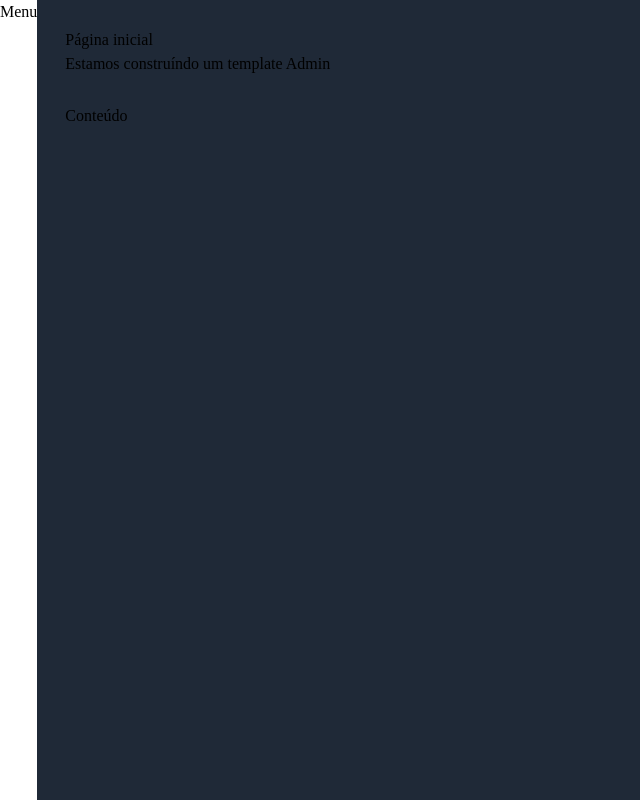
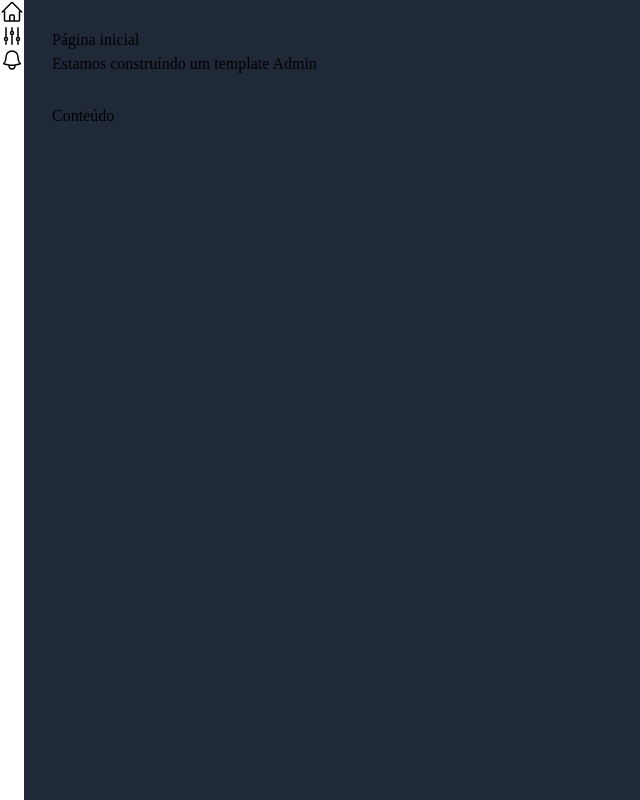
Before and after one commit to ednosmab/admin-template, a Next.js app: page / in a window 1280 px wide. Shown: the whole page, without its empty margins (0-640 px from the left). Built offline with nearby package versions, Linux system fonts and the light colour scheme.

Commit message:
create MenuItem component for menu items

```diff
--- /dev/null
+++ b/src/components/icons/index.tsx
@@ -0,0 +1,18 @@
+export const IconeCasa = (
+    <svg xmlns="http://www.w3.org/2000/svg" fill="none" viewBox="0 0 24 24" strokeWidth={1.5} stroke="currentColor" className="size-6">
+        <path strokeLinecap="round" strokeLinejoin="round" d="m2.25 12 8.954-8.955c.44-.439 1.152-.439 1.591 0L21.75 12M4.5 9.75v10.125c0 .621.504 1.125 1.125 1.125H9.75v-4.875c0-.621.504-1.125 1.125-1.125h2.25c.621 0 1.125.504 1.125 1.125V21h4.125c.621 0 1.125-.504 1.125-1.125V9.75M8.25 21h8.25" />
+    </svg>
+)
+
+export const IconeAjustes = (
+    <svg xmlns="http://www.w3.org/2000/svg" fill="none" viewBox="0 0 24 24" strokeWidth={1.5} stroke="currentColor" className="size-6">
+        <path strokeLinecap="round" strokeLinejoin="round" d="M6 13.5V3.75m0 9.75a1.5 1.5 0 0 1 0 3m0-3a1.5 1.5 0 0 0 0 3m0 3.75V16.5m12-3V3.75m0 9.75a1.5 1.5 0 0 1 0 3m0-3a1.5 1.5 0 0 0 0 3m0 3.75V16.5m-6-9V3.75m0 3.75a1.5 1.5 0 0 1 0 3m0-3a1.5 1.5 0 0 0 0 3m0 9.75V10.5" />
+    </svg>
+)
+
+export const IconeSino = (
+    <svg xmlns="http://www.w3.org/2000/svg" fill="none" viewBox="0 0 24 24" strokeWidth={1.5} stroke="currentColor" className="size-6">
+        <path strokeLinecap="round" strokeLinejoin="round" d="M14.857 17.082a23.848 23.848 0 0 0 5.454-1.31A8.967 8.967 0 0 1 18 9.75V9A6 6 0 0 0 6 9v.75a8.967 8.967 0 0 1-2.312 6.022c1.733.64 3.56 1.085 5.455 1.31m5.714 0a24.255 24.255 0 0 1-5.714 0m5.714 0a3 3 0 1 1-5.714 0" />
+    </svg>
+
+)
--- /dev/null
+++ b/src/components/template/MenuItem.tsx
@@ -0,0 +1,13 @@
+interface MenuItemProps {
+    url: string
+    texto: string
+    icone: React.ReactNode
+}
+
+export default function MenuItem(props: MenuItemProps){
+    return(
+        <li className={``}>
+            {props.icone}
+        </li>
+    )
+}
--- a/src/components/template/MenuLateral.tsx
+++ b/src/components/template/MenuLateral.tsx
@@ -1,7 +1,14 @@
+import { IconeAjustes, IconeCasa, IconeSino } from "../icons";
+import MenuItem from "./MenuItem";
+
 export default function MenuLateral(){
     return(
         <aside>
-            <h1>Menu</h1>
+            <ul>
+                <MenuItem url="/" texto="Inicio" icone={IconeCasa}/>
+                <MenuItem url="/ajustes" texto="Ajustes" icone={IconeAjustes}/>
+                <MenuItem url="/notificacoes" texto="Notificações" icone={IconeSino}/>
+            </ul>
         </aside>
     )
 }
```
